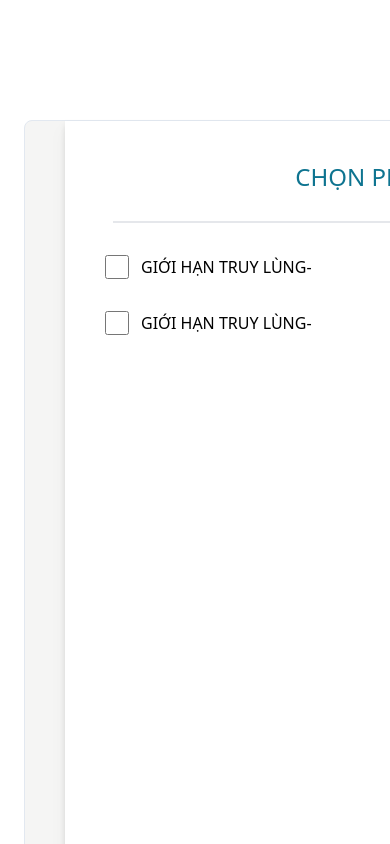
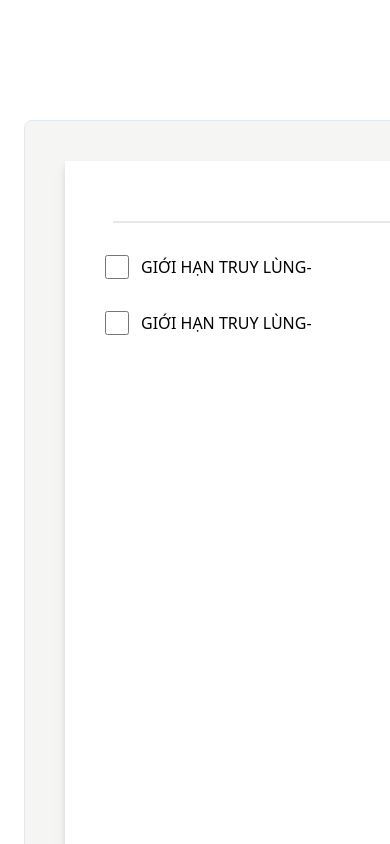
Before and after one commit to hung2951/ui-cinema, a React (Vite) app: page /choose in a window 390 px wide. Shown: the part 780-1624 px from the top of the page. Built offline with nearby package versions, Linux system fonts and the light colour scheme.

Commit message:
UI-CHOOSEMOVE-reponsive

```diff
--- a/src/client/pages/choose.tsx
+++ b/src/client/pages/choose.tsx
@@ -6,7 +6,7 @@ const Choose = (props: Props) => {
   return (
     <div className="">
       <section>
-        <h2 className="flex justify-center item-center text-2xl mt-10 ">
+        <h2 className=" flex justify-center item-center text-2xl mt-10 ">
           1.CHỌN PHIM
         </h2>
         <div className="flex justify-center item-center h-10 mt-3">
@@ -17,9 +17,9 @@ const Choose = (props: Props) => {
           />
         </div>
         <div className="mt-10 mb-16  max-w-6xl px-10 mx-auto  border border-slate-200 rounded-lg  bg-stone-100 ">
-          <div className="flex flex-row relative ">
-            <div className="basis-3/5   h-screen   bg-white drop-shadow-lg shadow-black  ">
-              <div className="flex justify-center item-center mt-10 border-b-2 w-5/6 ml-12 ">
+          <div className="md:flex flex-row relative ">
+            <div className=" basis-3/5   h-screen   bg-white drop-shadow-lg shadow-black  ">
+              <div className="flex justify-center item-center mt-10 border-b-2 xl:w-5/6 ml-12 ">
                 <h2 className="mb-7 text-2xl decoration-orange-600 text-cyan-700">
                   CHỌN PHIM
                 </h2>
@@ -38,14 +38,14 @@ const Choose = (props: Props) => {
                   className="form-checkbox h-6 w-6  mt-3"
                 />
                 <div className="mx-3 mt-1 flex flex-wrap">
-                  <h2 className="flex flex-wrap absolute mt-2">
+                  <h2 className=":flex flex-wrap absolute mt-2">
                     GIỚI HẠN TRUY LÙNG-
                   </h2>
                 </div>
               </div>
             </div>
             <div className="basis-2/5  ml-16 my-10 bg-white drop-shadow-lg shadow-black ">
-              <div className="flex justify-center item-center mt-10 border-b-2 w-5/6 ml-9 ">
+              <div className="flex justify-center   item-center mt-10 border-b-2 w-5/6 ml-9 ">
                 <h2 className="mb-7  decoration-orange-600 text-cyan-700 text-xl">
                   TRUNG TÂM CHIẾU PHIM QUỐC GIA
                 </h2>
```
